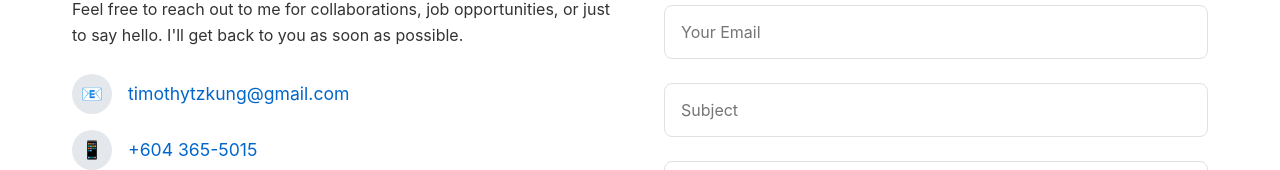
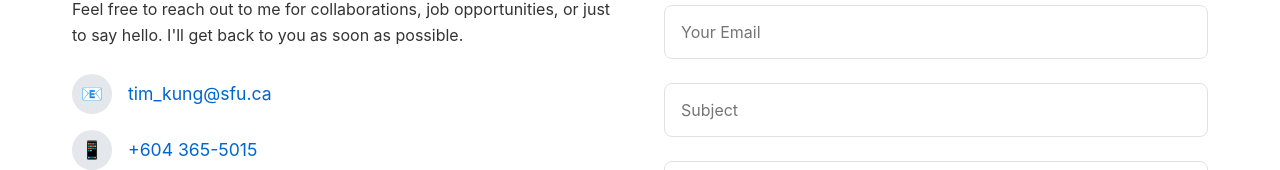
Before and after one commit to timothytzkung/Portfolio, a plain HTML site: page index.html in a window 1280 px wide. Shown: the part 2329-2499 px from the top of the page. Drawn offline with Linux system fonts and the light colour scheme.

Commit message:
Update index.html

```diff
--- a/index.html
+++ b/index.html
@@ -155,7 +155,7 @@
                     <ul class="contact-details">
                         <li>
                             <div class="contact-icon">📧</div>
-                            <a href="mailto:youremail@example.com">timothytzkung@gmail.com</a>
+                            <a href="mailto:youremail@example.com">tim_kung@sfu.ca</a>
                         </li>
                         <li>
                             <div class="contact-icon">📱</div>
```
